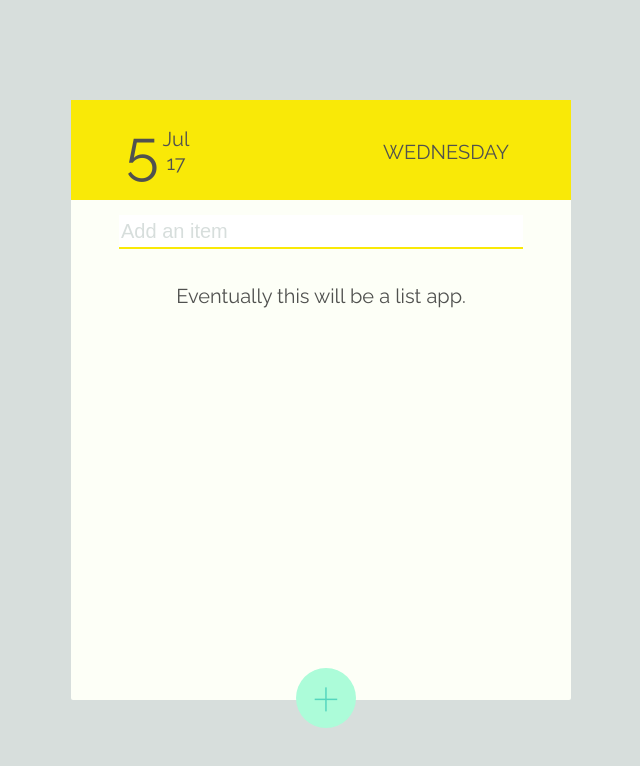
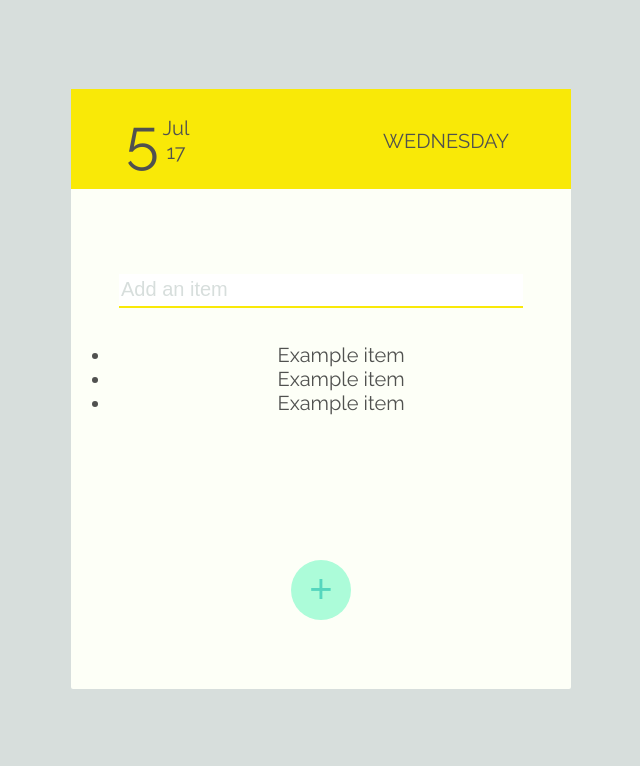
Before and after one commit to loribbaumgartner/redesigned-octo-train, a React (Create React App) app: page / in a window 1280 px wide. Shown: the top 766 px of the page, without its empty margins (319-959 px from the left). Built offline with nearby package versions, Linux system fonts and the light colour scheme.

Commit message:
Refactored button into form so submit works. Fiddling with alignment now of grid rows to get list items within form and spaced appropriately.

```diff
--- a/src/App.css
+++ b/src/App.css
@@ -7,49 +7,34 @@ body, html {
 
 .App {
   display: grid;
-  grid-template-columns: repeat(3, 1fr);
-  grid-template-rows: 100px 1fr; }
+  grid-template-columns: auto;
+  grid-template-rows: auto; }
 
 .list {
-  grid-column: 2;
-  grid-row: 2;
+  grid-column: 2 / 3;
+  margin-top: 10%;
   height: 600px;
   width: 500px;
   background-color: #FDFFF7;
-  border-radius: 2px; }
-
-input {
-  min-width: 80%;
-  height: 30px;
-  border: none;
-  outline: none;
-  margin: 15px 0;
-  color: #50514F;
-  font-size: 20px;
-  border-bottom: 2px solid #F9E907; }
-
-input::placeholder {
-  color: #D7DEDC; }
+  border-radius: 2px;
+  display: grid;
+  grid-template-columns: auto;
+  grid-template-rows: auto; }
 
 .date-block {
   background: #F9E907;
   height: 100px;
   display: grid;
-  grid-template-columns: repeat(2, 1fr);
-  grid-template-rows: 100px 1fr; }
+  grid-template-columns: repeat(2, 1fr); }
 
 .weekday {
   padding: 40px 0;
-  grid-column: 2;
-  grid-row: 1;
   display: inline-block;
   font-weight: 400;
   text-transform: uppercase; }
 
 .month-day-year {
   padding: 27px 0;
-  grid-column: 1;
-  grid-row: 1;
   display: grid;
   grid-template-columns: repeat(2, 30px);
   grid-template-rows: 100px 1fr;
@@ -68,23 +53,34 @@ input::placeholder {
   grid-row: 1;
   font-weight: 400; }
 
-.button {
-  grid-column: 2;
-  grid-row: 5;
-  margin-left: 45%;
-  margin-top: -32px;
+input[type=text] {
+  width: 80%;
+  height: 30px;
+  border: none;
+  outline: none;
+  margin: 15px 0;
+  color: #50514F;
+  font-size: 20px;
+  border-bottom: 2px solid #F9E907; }
+
+input[type=text]::placeholder {
+  color: #D7DEDC; }
+
+input[type=submit] {
+  margin-top: 25%;
   background-color: #ACFCD9;
   color: #55D6BE;
   font-weight: 100;
-  font-size: 75px;
+  font-size: 40px;
   height: 60px;
   width: 60px;
   border-radius: 50%;
   text-align: center;
-  line-height: 63px;
-  display: inline-block; }
+  display: inline-block;
+  outline: none;
+  border: none; }
 
-.button:hover {
+input[type=submit]:hover {
   transform: scale(1.1);
   transition: transform .2s ease-in-out;
   cursor: pointer;
@@ -102,7 +98,8 @@ input::placeholder {
     grid-row: 1 / 10;
     padding: 0px;
     border-radius: 2px;
-    width: 100%; }
+    width: 100%;
+    margin-top: 0; }
   .date-block {
     background: #F9E907;
     height: 100px;
@@ -114,6 +111,6 @@ input::placeholder {
   .month-day-year {
     grid-column: 2;
     padding-left: 25%; }
-  .button {
-    grid-column: 2;
+  input[type=submit] {
+    grid-column: 1;
     grid-row: 7; } }
--- a/src/App.js
+++ b/src/App.js
@@ -1,7 +1,6 @@
 import React, { Component } from 'react';
 import DateBlock from './DateBlock.js';
 import TodoForm from './TodoForm.js';
-import Button from './Button.js';
 import './App.css';
 
 class App extends Component {
@@ -11,11 +10,7 @@ class App extends Component {
         <div className="list">
           <DateBlock />
           <TodoForm />
-          <p>
-            Eventually this will be a list app.
-          </p>
         </div>
-        <Button>+</Button>
       </div>
     );
   }
--- a/src/App.scss
+++ b/src/App.scss
@@ -10,46 +10,35 @@ body, html {
 
 .App {
   display: grid;
-  grid-template-columns: repeat(3, 1fr);
-  grid-template-rows: 100px 1fr;
+  grid-template-columns: auto;
+  grid-template-rows: auto;
 }
 
 .list {
-  grid-column: 2;
-  grid-row: 2;
+  grid-column: 2 / 3;
+  // grid-row: 2 / 3;
+  margin-top: 10%;
   height: 600px;
   width: 500px;
   background-color: $white;
   border-radius: 2px;
-}
-
-input {
-  min-width: 80%;
-  height: 30px;
-  border: none;
-  outline: none;
-  margin: 15px 0;
-  color: $dkgray;
-  font-size: $default-font-size;
-  border-bottom: 2px solid $ltyellow;
-}
-
-input::placeholder {
-  color: $backgroundgray;
+  display: grid;
+  grid-template-columns: auto;
+  grid-template-rows: auto;
 }
 
 .date-block {
+  // grid-row: 1 / 2;
   background: $ltyellow;
   height: $hundred;
   display: grid;
   grid-template-columns: repeat(2, 1fr);
-  grid-template-rows: 100px 1fr;
+  // grid-template-rows: 100px 1fr;
 }
 
 .weekday {
   padding: 40px 0;
-  grid-column: 2;
-  grid-row: 1;
+  // grid-column: 2;
   display: inline-block;
   font-weight: 400;
   text-transform: uppercase;
@@ -57,8 +46,7 @@ input::placeholder {
 
 .month-day-year {
   padding: 27px 0;
-  grid-column: 1;
-  grid-row: 1;
+  // grid-column: 1;
   display: grid;
   grid-template-columns: repeat(2, 30px);
   grid-template-rows: 100px 1fr;
@@ -80,32 +68,43 @@ input::placeholder {
   font-weight: 400;
 }
 
-.month {
-
+.list-items {
+  // grid-row: 3 / 4;
 }
 
-.year {
-
+input[type=text] {
+  // grid-row: 2 / 3;
+  width: 80%;
+  height: 30px;
+  border: none;
+  outline: none;
+  margin: 15px 0;
+  color: $dkgray;
+  font-size: $default-font-size;
+  border-bottom: 2px solid $ltyellow;
 }
 
-.button {
-  grid-column: 2;
-  grid-row: 5;
-  margin-left: 45%;
-  margin-top: -32px;
+input[type=text]::placeholder {
+  color: $backgroundgray;
+}
+
+input[type=submit] {
+  // grid-row: 5 / 6;
+  margin-top: 25%;
   background-color: $ltmint;
   color: $dkmint;
   font-weight: 100;
-  font-size: 75px;
+  font-size: $default-font-size * 2;
   height: 60px;
   width: 60px;
   border-radius: 50%;
   text-align: center;
-  line-height: 63px;
   display: inline-block;
+  outline: none;
+  border: none;
 }
 
-.button:hover {
+input[type=submit]:hover {
   transform: scale(1.1);
   transition: transform .2s ease-in-out;
   cursor: pointer;
@@ -129,6 +128,7 @@ input::placeholder {
     padding: 0px;
     border-radius: 2px;
     width: 100%;
+    margin-top: 0;
   }
 
   .date-block {
@@ -148,8 +148,8 @@ input::placeholder {
     padding-left: 25%;
   }
 
-  .button {
-    grid-column: 2;
+  input[type=submit] {
+    grid-column: 1;
     grid-row: 7;
   }
 }
--- a/src/Button.js
+++ b/src/ListItems.js
@@ -1,13 +1,13 @@
 import React, { Component } from 'react';
 
-class Button extends Component {
+class ListItems extends Component {
   render() {
     return (
-      <div className="button">
+      <div>
         {this.props.children}
       </div>
     );
-  }
-}
+  };
+};
 
-export default Button;
+export default ListItems;
--- a/src/MonthDayYear.js
+++ b/src/MonthDayYear.js
@@ -12,8 +12,8 @@ class MonthDayYear extends Component {
       <div className="month-day-year">
         <div className='day'>{dayOfMonth}</div>
         <div className='month-year-stack' >
-          <div className='month'>{month}</div>
-          <div className='year'>{year}</div>
+          <div>{month}</div>
+          <div>{year}</div>
         </div>
       </div>
     );
--- a/src/TodoForm.js
+++ b/src/TodoForm.js
@@ -1,4 +1,5 @@
 import React, { Component } from 'react';
+import ListItems from './ListItems.js'
 
 class TodoForm extends Component {
   constructor(props) {
@@ -6,23 +7,39 @@ class TodoForm extends Component {
     this.state = {
       newTodo: '',
     };
+    this.handleChange = this.handleChange.bind(this);
+    this.handleSubmit = this.handleSubmit.bind(this);
   }
 
   handleChange = event => {
     this.setState({newTodo: event.target.value});
   }
 
+  handleSubmit = event => {
+    console.log('in handleSubmit')
+    event.preventDefault();
+  }
+
   render() {
-    console.log(this.state.newTodo);
     return (
-      <div className="form-input">
+      <form
+        onSubmit={this.handleSubmit}
+      >
         <input
           type='text'
           placeholder="Add an item"
           value={this.state.newTodo}
           onChange={this.handleChange}
         />
-      </div>
+      <ListItems className='list-items'>
+        <ul>
+          <li>Example item</li>
+          <li>Example item</li>
+          <li>Example item</li>
+        </ul>
+      </ListItems>
+      <input type='submit' className="button" value="+" />
+      </form>
     );
   };
 };
```
